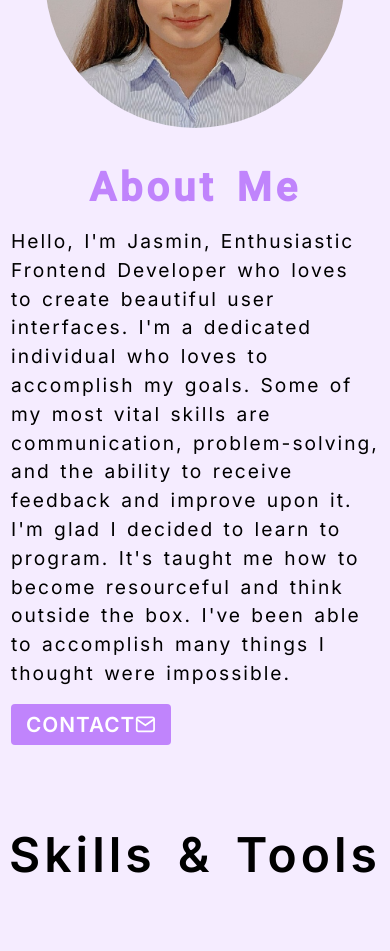
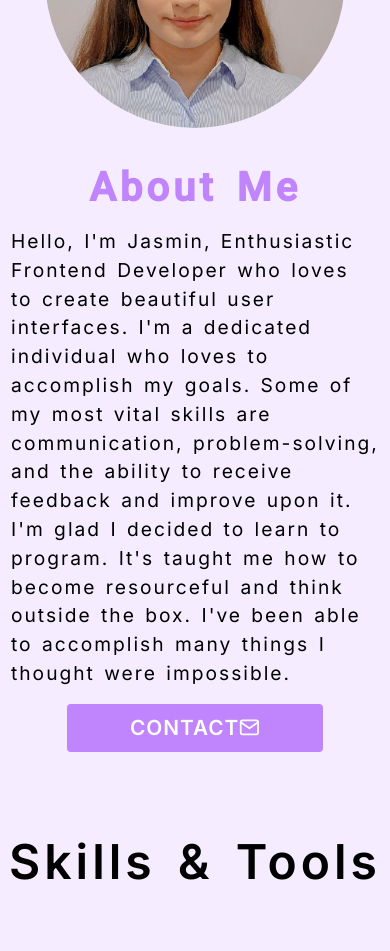
Before and after one commit to Jasminvillatoro/Jasmin-Portfolio, a React (Create React App) app: page / in a window 390 px wide. Shown: the part 1080-2031 px from the top of the page. Built offline with nearby package versions, Linux system fonts and the light colour scheme.

Commit message:
button centered in phone screens

```diff
--- a/src/styles.css
+++ b/src/styles.css
@@ -504,9 +504,14 @@ footer {
   }
 
   /* About */
+
   .about--text-cnt {
     padding: 1rem;
+    display: flex;
+    flex-direction: column;
+    align-items: center;
   }
+
   .about--text-cnt h1 {
     margin-top: 1rem;
     margin-bottom: 1rem;
@@ -516,6 +521,10 @@ footer {
   .about-p {
     font-size: 1.2rem;
     line-height: 1.8rem;
+  }
+  .contact-btn {
+    height: 3rem;
+    width: 16rem;
   }
 
   .skills-section h1 {
```
Also changed, not shown: public/logo192.png (added).
